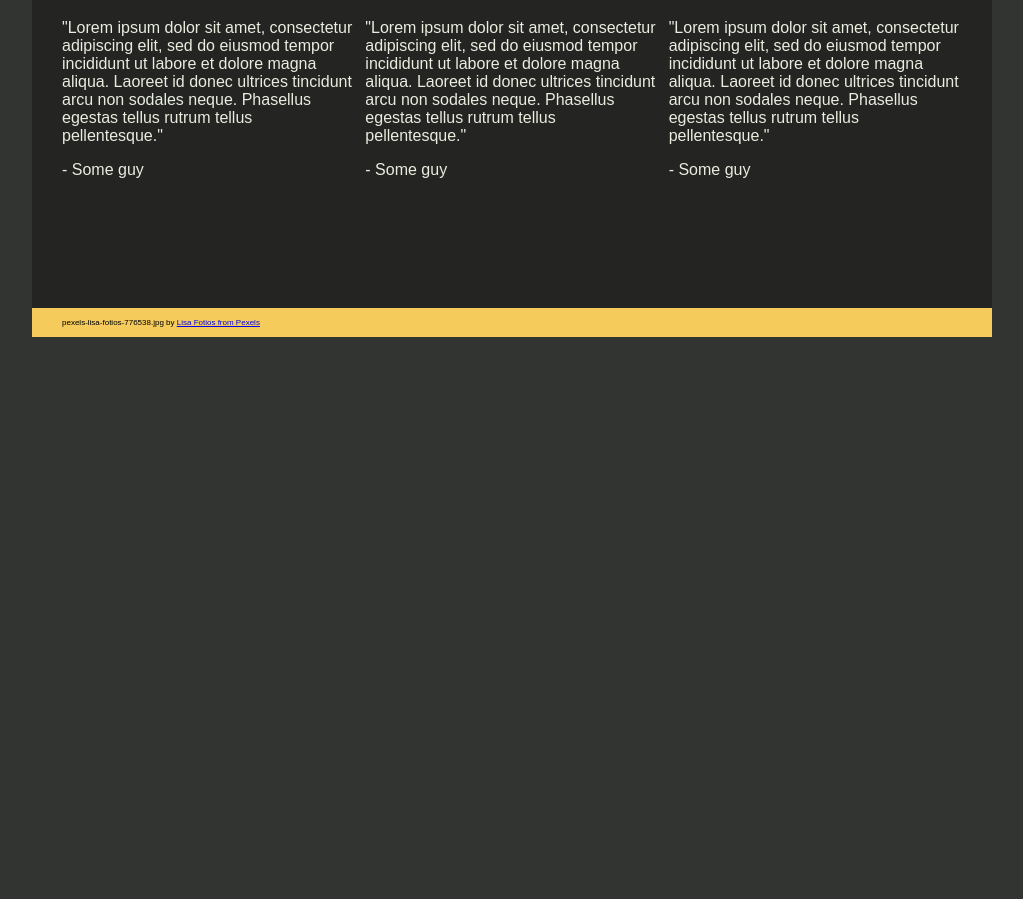
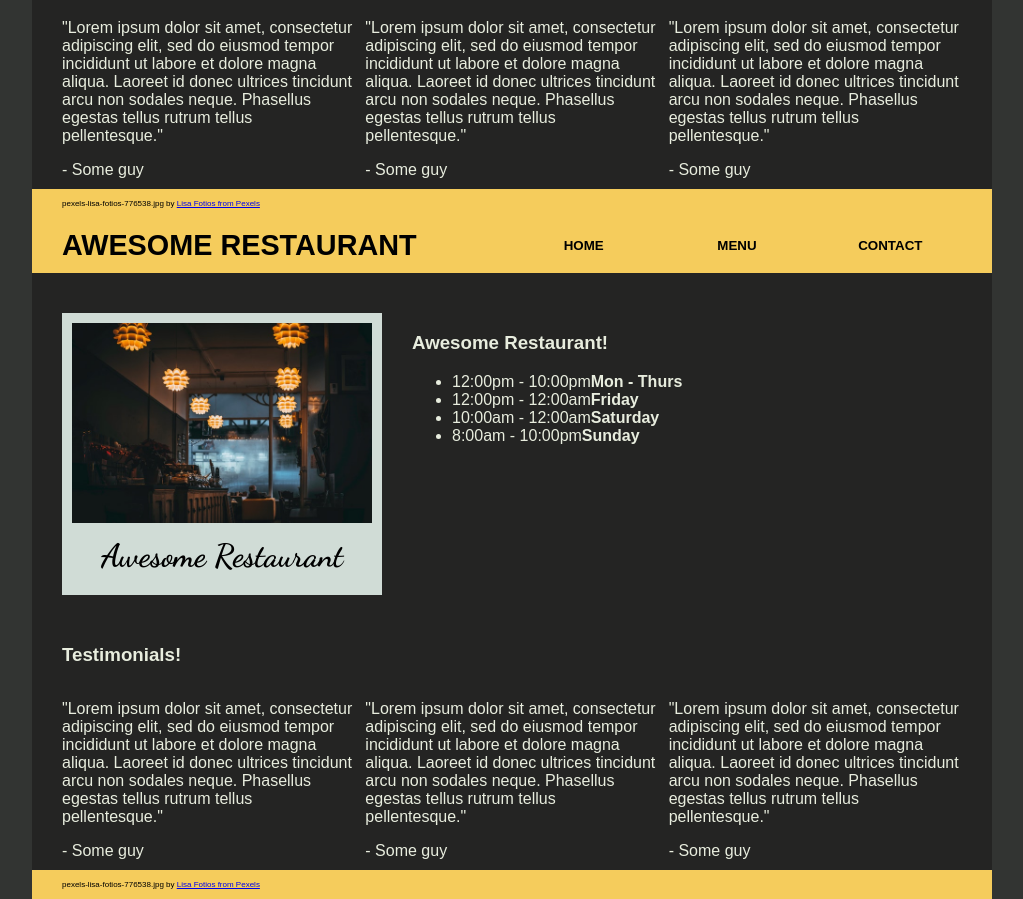
Before and after one commit to codydunegan/restaurant-page, a website built with webpack: page src/home-mockup.html in a window 1280 px wide. Shown: the part 463-1362 px from the top of the page, without its empty margins (128-1151 px from the left). Before the commit the page ends 800 px from the top, so only its background shows below. Built offline with nearby package versions, Linux system fonts and the light colour scheme; a web font is replaced by a local one.

Commit message:
Add home page generation using modules

```diff
--- a/package.json
+++ b/package.json
@@ -19,6 +19,8 @@
   },
   "homepage": "https://github.com/codydunegan/restaurant-page#readme",
   "devDependencies": {
+    "css-loader": "^6.6.0",
+    "style-loader": "^3.3.1",
     "webpack": "^5.68.0",
     "webpack-cli": "^4.9.2"
   }
--- /dev/null
+++ b/src/Global.js
@@ -0,0 +1,48 @@
+const GenerateHeader = () => {
+    let header = document.createElement('header');
+
+    let logo = document.createElement('div');
+    logo.id = 'logo';
+    logo.innerText = 'Awesome Restaurant';
+
+    let nav = document.createElement('nav');
+
+    let homeBtn = document.createElement('button');
+    homeBtn.id = "homebtn";
+    homeBtn.innerText = "Home";
+
+    let menuBtn = document.createElement('button');
+    menuBtn.id = "menubtn";
+    menuBtn.innerText = "Menu";
+
+    let contactBtn = document.createElement('button');
+    contactBtn.id = "contactbtn";
+    contactBtn.innerText = "Contact";
+
+    nav.appendChild(homeBtn);
+    nav.appendChild(menuBtn);
+    nav.appendChild(contactBtn);
+
+    header.appendChild(logo);
+    header.appendChild(nav);
+
+    return header;
+}
+
+let GenerateMain = () => {
+    let main = document.createElement('main');
+
+    return main;
+}
+
+let GenerateFooter = () => {
+    let footer = document.createElement('footer');
+
+    return footer;
+}
+
+export {
+    GenerateHeader,
+    GenerateMain,
+    GenerateFooter
+}
--- /dev/null
+++ b/src/Home.js
@@ -0,0 +1,112 @@
+import Icon from './images/pexels-lisa-fotios-776538.jpg';
+import { GenerateFooter, GenerateHeader, GenerateMain } from './Global';
+
+const generateHourListItem = (day, hours) => {
+    let li = document.createElement('li');
+    li.innerText = hours;
+
+    let strong = document.createElement('strong');
+    strong.innerText = day;
+
+    li.appendChild(strong);
+    return li;
+}
+
+const GenerateHomePage = () => {
+    /*
+    * HEADER
+    */
+    let header = GenerateHeader();
+
+    /*
+    * MAIN
+    */
+    let main = GenerateMain();
+
+    // imageheader section
+    let imageHeader = document.createElement('section');
+    imageHeader.id = 'imageheader';
+
+    let interiorImg = document.createElement('div');
+    interiorImg.id = 'interior-img';
+
+    let image = document.createElement('img');
+    image.src = Icon;
+    image.alt = 'restaurant interior image';
+
+    let imageH3 = document.createElement('h3');
+    imageH3.innerText = 'Awesome Restaurant';
+
+    interiorImg.appendChild(image);
+    interiorImg.appendChild(imageH3);
+
+    let hours = document.createElement('div');
+    hours.id = 'hours';
+
+    let hoursH3 = document.createElement('h3');
+    hoursH3.innerText = 'Awesome Restaurant!';
+
+    let list = document.createElement('ul');
+    let li1 = generateHourListItem('Mon - Thurs', '12:00pm - 10:00pm');
+    let li2 = generateHourListItem('Friday', '12:00pm - 12:00am');
+    let li3 = generateHourListItem('Saturday', '10:00am - 12:00am');
+    let li4 = generateHourListItem('Sunday', '8:00am - 10:00pm');
+
+    list.appendChild(li1);
+    list.appendChild(li2);
+    list.appendChild(li3);
+    list.appendChild(li4);
+
+    hours.appendChild(hoursH3);
+    hours.appendChild(list);
+
+    imageHeader.appendChild(interiorImg);
+    imageHeader.appendChild(hours);
+
+    main.appendChild(imageHeader);
+
+    // testimonials sections
+    let testimonialH3 = document.createElement('h3');
+    testimonialH3.innerText = 'Testimonials!';
+    main.appendChild(testimonialH3);
+
+    let testimonialsSection = document.createElement('section');
+    testimonialsSection.id = 'testimonials';
+
+    for (let i = 1; i <= 3; i++) {
+        let quote = document.createElement('div');
+        quote.classList.add('quote');
+
+        let p = document.createElement('p');
+        p.innerText = '"Lorem ipsum dolor sit amet, consectetur adipiscing elit, sed do eiusmod tempor incididunt ut labore et dolore magna aliqua. Laoreet id donec ultrices tincidunt arcu non sodales neque. Phasellus egestas tellus rutrum tellus pellentesque."';
+
+        let span = document.createElement('span');
+        span.innerText = ' - Some guy';
+
+        quote.appendChild(p);
+        quote.appendChild(span);
+
+        testimonialsSection.appendChild(quote);
+    }
+
+    main.appendChild(testimonialsSection);
+
+    /*
+    * FOOTER
+    */
+    let footer = GenerateFooter();
+
+    let imageCredit = document.createElement('span');
+    imageCredit.innerText = 'pexels-lisa-fotios-776538.jpg by ';
+
+    let link = document.createElement('a');
+    link.href = 'https://www.pexels.com/photo/restaurant-interior-776538/';
+    link.innerText = 'Lisa Fotios from Pexels';
+
+    imageCredit.appendChild(link);
+    footer.appendChild(imageCredit);
+
+    return { header, main, footer };
+}
+
+export default GenerateHomePage;
--- a/src/index.js
+++ b/src/index.js
@@ -1 +1,11 @@
-console.log("Hello world!");
+import './style.css';
+import GenerateHomePage from './Home'
+
+
+let content = document.querySelector("#content");
+
+let { header, main, footer } = GenerateHomePage();
+
+content.appendChild(header);
+content.appendChild(main);
+content.appendChild(footer);
--- a/webpack.config.js
+++ b/webpack.config.js
@@ -1,9 +1,22 @@
 const path = require('path');
 
 module.exports = {
+mode: 'development',
   entry: './src/index.js',
   output: {
     filename: 'main.js',
     path: path.resolve(__dirname, 'dist'),
   },
+  module: {
+    rules: [
+      {
+        test: /\.css$/i,
+        use: ['style-loader', 'css-loader'],
+      },
+      {
+        test: /\.(png|svg|jpg|jpeg|gif)$/i,
+        type: 'asset/resource',
+      },
+    ],
+  },
 };
```
Also changed, not shown: dist/6ed81150071f4596e3a9.jpg (added), dist/index.html, dist/main.js, 1 other file.
